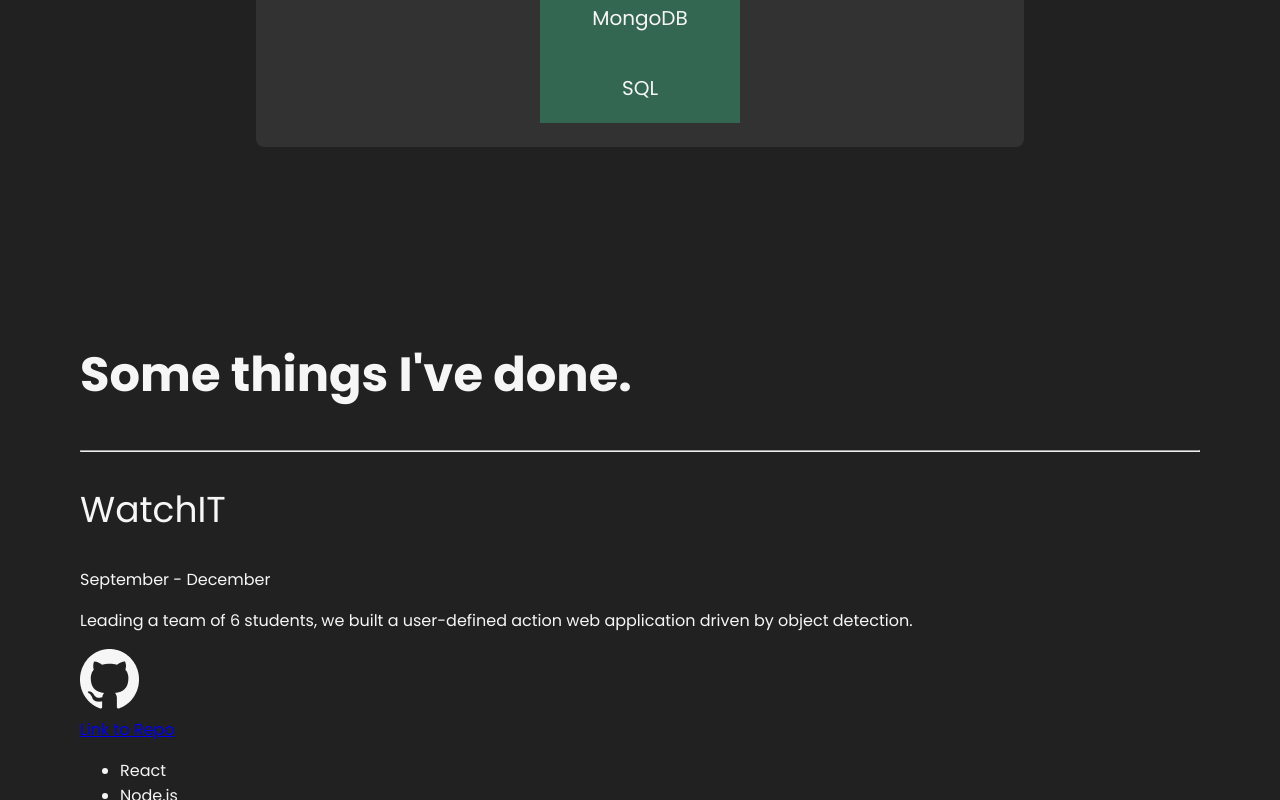
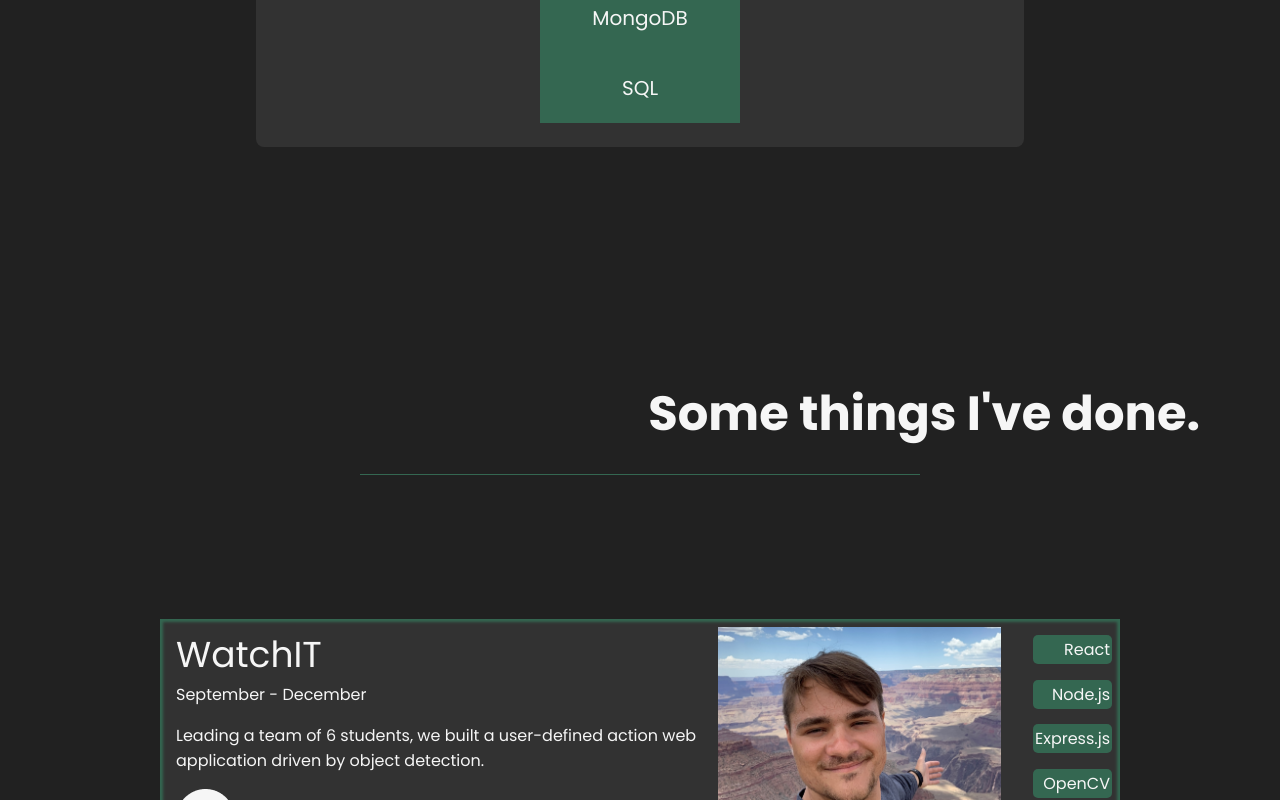
Before and after one commit to PolskaTag/PolskaTag.github.io, a React (Create React App) app: page / in a window 1280 px wide. Shown: the part 2000-2800 px from the top of the page. Built offline with nearby package versions, Linux system fonts and the light colour scheme.

Commit message:
Updated CSS of Work.js

```diff
--- a/src/App.css
+++ b/src/App.css
@@ -70,6 +70,7 @@ section {
   align-items: center;
   justify-content: space-between;
   height: 100px;
+  border-bottom: 2px var(--clr-accent) solid;
 }
 
 .main-nav ul {
@@ -167,3 +168,93 @@ section {
 }
 
 /* work */
+.work-title {
+  display: block;
+  text-align: end;
+}
+
+.work hr {
+  position: flex;
+  background-color: var(--clr-accent);
+  height: 1px;
+  border: none;
+  width: 50%;
+  justify-items: flex-end;
+}
+
+.work {
+  display: flex;
+  flex-direction: column;
+  flex-grow: 1;
+}
+
+.work-item {
+  display: flex;
+  flex-direction: row;
+  margin: 5rem 5rem;
+  padding: 0.5rem;
+  background-color: var(--clr-lighterDark);
+  box-shadow: inset 3px 3px 3px var(--clr-accent),
+    inset -3px -3px 3px var(--clr-accent);
+}
+
+.work-item-left {
+  display: flex;
+  flex-direction: column;
+  flex-grow: 1;
+  width: 400px;
+  margin-left: 0.5rem;
+}
+
+.work-item-title {
+  margin: 0;
+}
+
+.work-item-left a {
+  display: flex;
+  text-decoration: none;
+  color: inherit;
+  align-items: center;
+}
+
+.git-logo div {
+  margin-left: 0.5rem;
+}
+
+.work-item-mid {
+  display: flex;
+  flex-direction: column;
+  flex-grow: 2;
+  background-image: url(./resources/IMG_1774square.JPG);
+  background-repeat: no-repeat;
+  background-position: center;
+  background-size: 100%;
+}
+
+.work-item-right {
+  display: flex;
+  flex-direction: column;
+  /* flex-grow: 1; */
+  text-align: end;
+  margin-left: 2rem;
+}
+
+.work-item-right ul {
+  display: flex;
+  flex-direction: column;
+  list-style: none;
+  margin: 0;
+  padding: 0;
+  height: 100%;
+  align-items: stretch;
+  justify-content: space-around;
+}
+
+.work-item-right ul li {
+  background-color: var(--clr-accent);
+  padding: 2px;
+  border-radius: 5px;
+  width: auto;
+}
+
+/* Contact */
--- a/src/components/Work.js
+++ b/src/components/Work.js
@@ -2,11 +2,12 @@ import gitLogo from "../resources/git-icon.png";
 function Work() {
   return (
     <section className="work">
-      <h1>Some things I've done.</h1>
-      <hr />
+      <h1 className="work-title">
+        Some things I've done. <hr />
+      </h1>
       <div className="work-item">
         <div className="work-item-left">
-          <h2>WatchIT</h2>
+          <h2 className="work-item-title">WatchIT</h2>
           <span>September - December</span>
           <p>
             Leading a team of 6 students, we built a user-defined action web
@@ -31,7 +32,7 @@ function Work() {
 
       <div className="work-item">
         <div className="work-item-left">
-          <h2>PeaceOfCake!</h2>
+          <h2 className="work-item-title">PeaceOfCake!</h2>
           <span>September - December</span>
           <p>
             A class project where I built a web application about my love for
```
